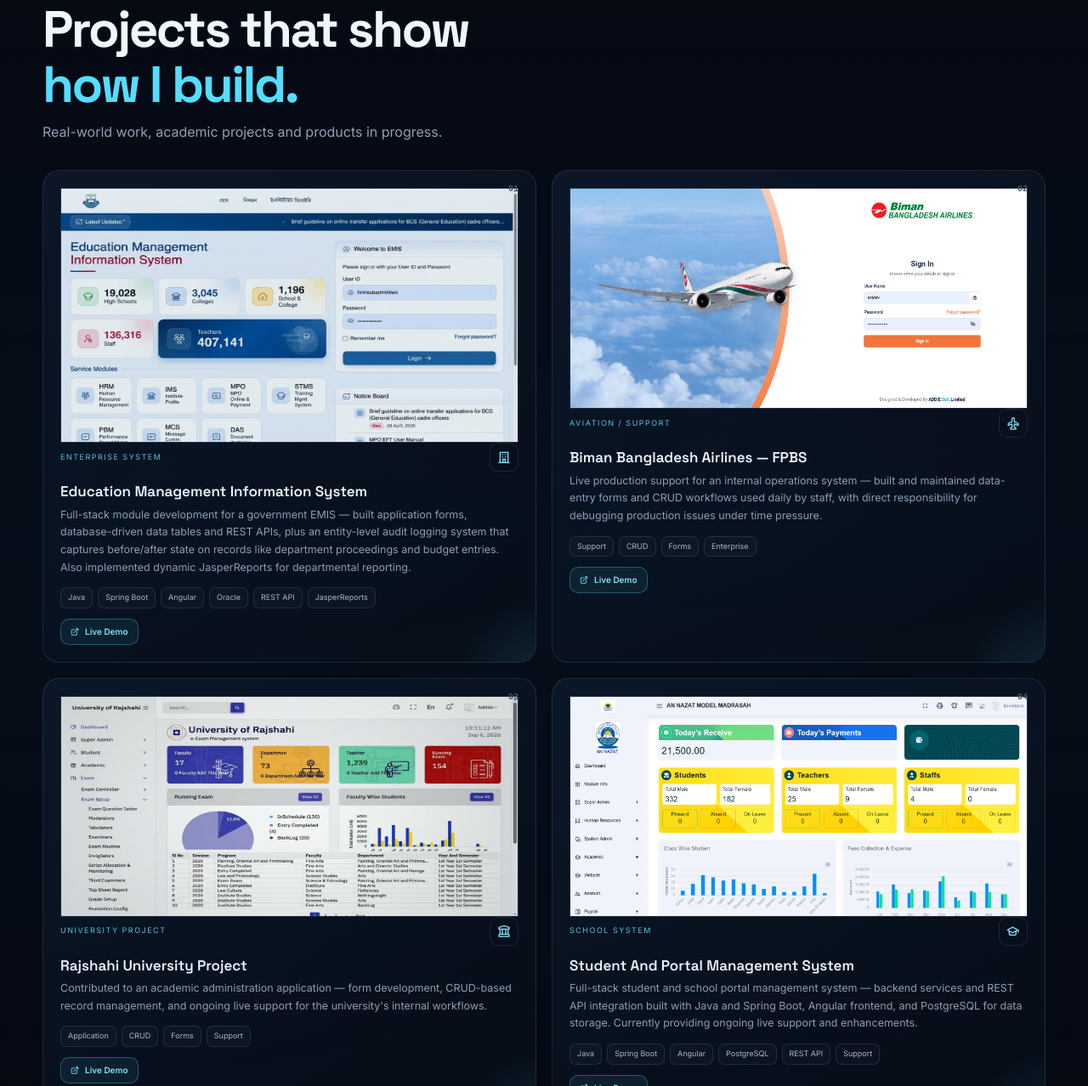
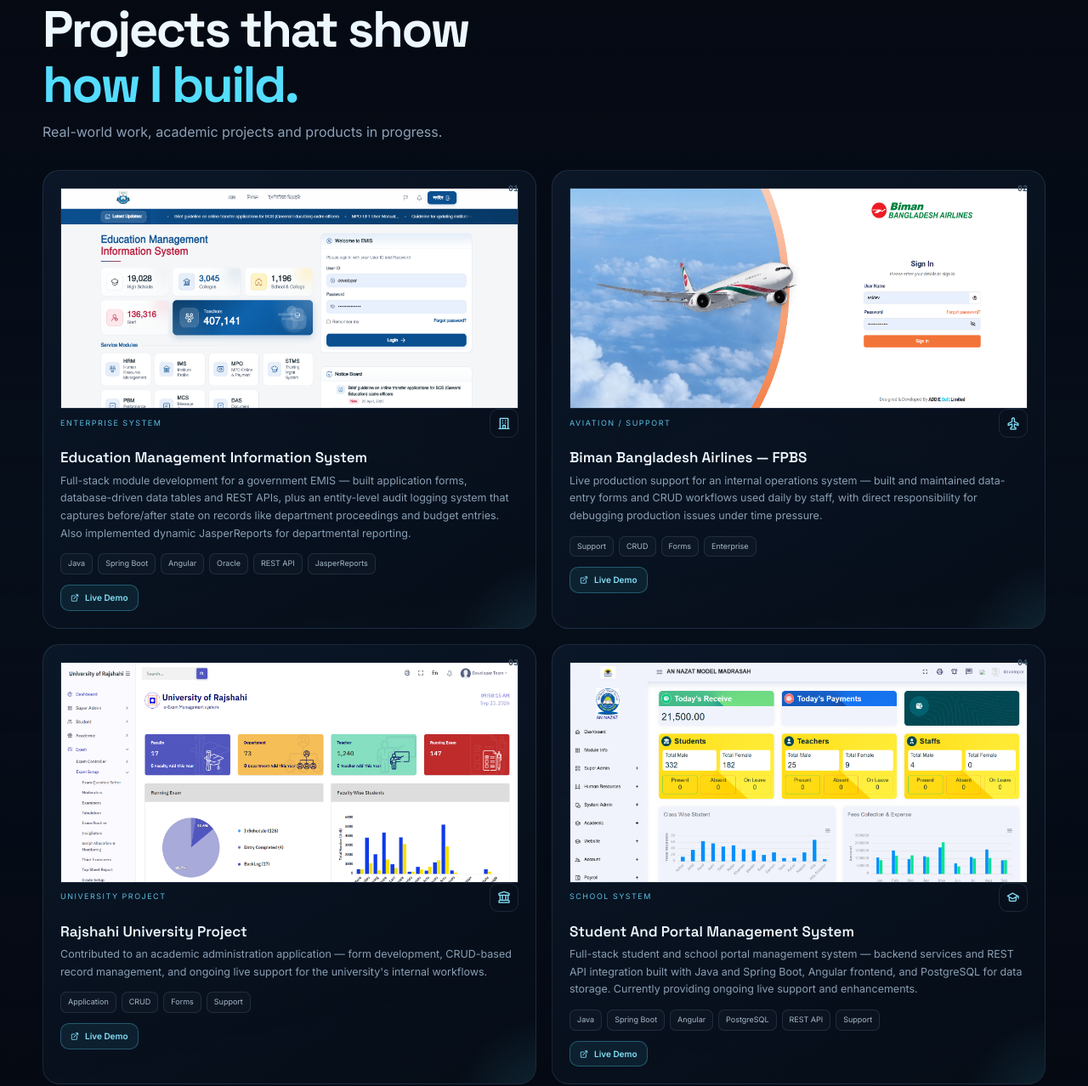
Before and after one commit to tawfiqhusseinfarid/tawfiq, a plain HTML site: page index.html in a window 1280 px wide. Shown: the part 3146-4424 px from the top of the page at 85% size. Drawn offline with nearby package versions, Linux system fonts and the light colour scheme.

Commit message:
project image Change

```diff
--- a/index.html
+++ b/index.html
@@ -146,8 +146,8 @@
   <div class="section-head reveal"><span class="section-kicker">03 / SELECTED WORK</span><h2>Projects that show<br><span>how I build.</span></h2><p>Real-world work, academic projects and products in progress.</p></div>
   <div class="project-grid">
 
-    <article class="project-card featured-project reveal">
-      <div class="project-image"><img src="assets/images/tawfiq_emis.webp" alt="Education Management Information System demo preview" loading="lazy"></div>
+    <article class="project-card reveal">
+      <div class="project-image"><img src="assets/images/tawfiq_emis.png" alt="Education Management Information System demo preview" loading="lazy"></div>
       <div class="project-number">01</div>
       <div class="project-top"><span class="project-type">ENTERPRISE SYSTEM</span><span class="project-icon"><i class="uil uil-building"></i></span></div>
       <h3>Education Management Information System</h3>
@@ -167,7 +167,7 @@
     </article>
 
     <article class="project-card reveal">
-      <div class="project-image"><img src="assets/images/tawfiq_ru.webp" alt="Rajshahi University project demo preview" loading="lazy"></div>
+      <div class="project-image"><img src="assets/images/tawfiq_ru.png" alt="Rajshahi University project demo preview" loading="lazy"></div>
       <div class="project-number">03</div>
       <div class="project-top"><span class="project-type">UNIVERSITY PROJECT</span><span class="project-icon"><i class="uil uil-university"></i></span></div>
       <h3>Rajshahi University Project</h3>
```
Also changed, not shown: assets/images/tawfiq_emis.png (added), assets/images/tawfiq_emis.webp (deleted), assets/images/tawfiq_ru.png (added), assets/images/tawfiq_ru.webp (deleted).
